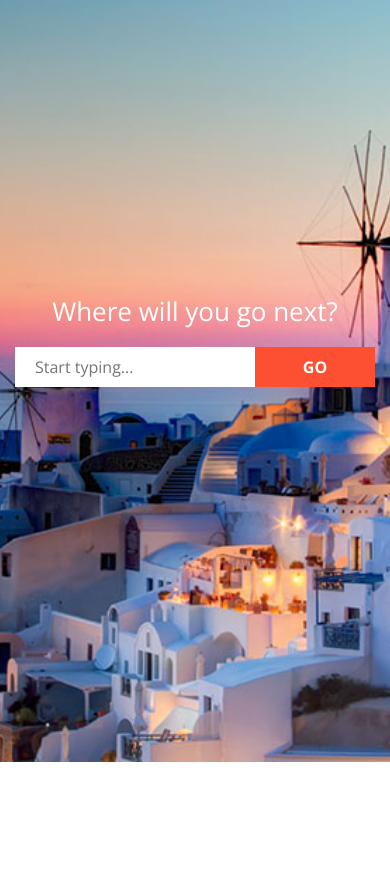
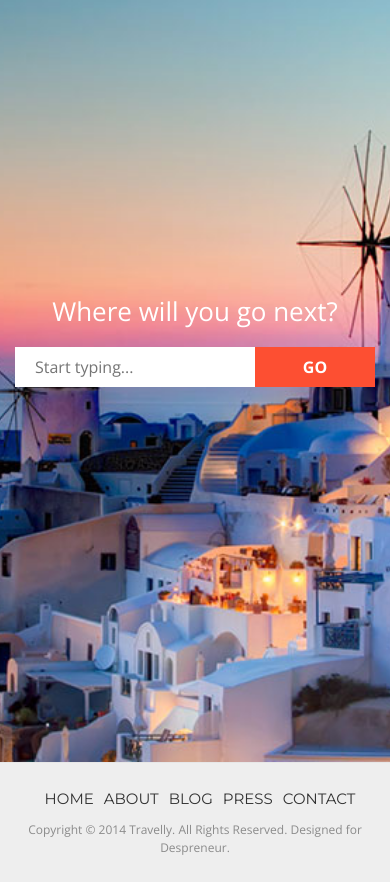
Before and after one commit to vakh-vlad/Seventh-project-flex, a plain HTML site: page index.html in a window 390 px wide. Shown: the part 82-964 px from the top of the page. Before the commit the page ends 844 px from the top, so only its background shows below. Drawn offline with nearby package versions, Linux system fonts and the light colour scheme.

Commit message:
add responsive footer with copyright and nav

```diff
--- a/css/main.css
+++ b/css/main.css
@@ -228,6 +228,58 @@ textarea{
 	opacity: 0.8;
 }
 
+.footer{
+	border-top: 1px solid #e7e7e7;
+	background: #eee;
+	padding: 25px 0;
+}
+
+.footer .conteiner{
+	display: flex;
+	justify-content: space-between;
+	align-items: center;
+}
+
+.footer p{
+	margin: 0;
+}
+
+.footer ul{
+	margin: 0;
+	padding: 0;
+	list-style: none;
+	display: flex;
+	flex-wrap: wrap;
+	justify-content: center;
+}
+
+.footer ul li{
+	margin: 0 0 0 10px;
+	text-transform: uppercase;
+	font-family: 'Montserrat', sans-serif;
+
+}
+
+.footer ul li a{
+	color: #323232;
+}
+
+@media(max-width: 1024px){
+	.footer .conteiner{
+		flex-wrap: wrap;
+	}
+
+	.footer ul{
+		width: 100%;
+		margin: 0 0 10px;
+	}
+
+	.footer p{
+		width: 100%;
+		text-align: center;
+	}
+}
+
 @media(max-width: 767px) {
 	.search-form h1{
 		font-size: 26px;
@@ -239,4 +291,12 @@ textarea{
 		margin: -91px 0 0;
 
 	}
+
+	.footer .conteiner{
+		flex-direction: column-reverse;
+	}
+
+	.footer p{
+		font-size: 12px;
+	}
 }
--- a/index.html
+++ b/index.html
@@ -47,7 +47,14 @@
 		</main>
 		<footer class="footer">
 			<div class="conteiner">
-
+				<p>Copyright &copy; 2014 Travelly. All Rights Reserved. Designed for Despreneur.</p>
+				<ul>
+					<li><a href="">Home</a></li>
+					<li><a href="">about</a></li>
+					<li><a href="">blog</a></li>
+					<li><a href="">press</a></li>
+					<li><a href="">contact</a></li>
+				</ul>
 			</div>
 		</footer>
 	</div>
```
